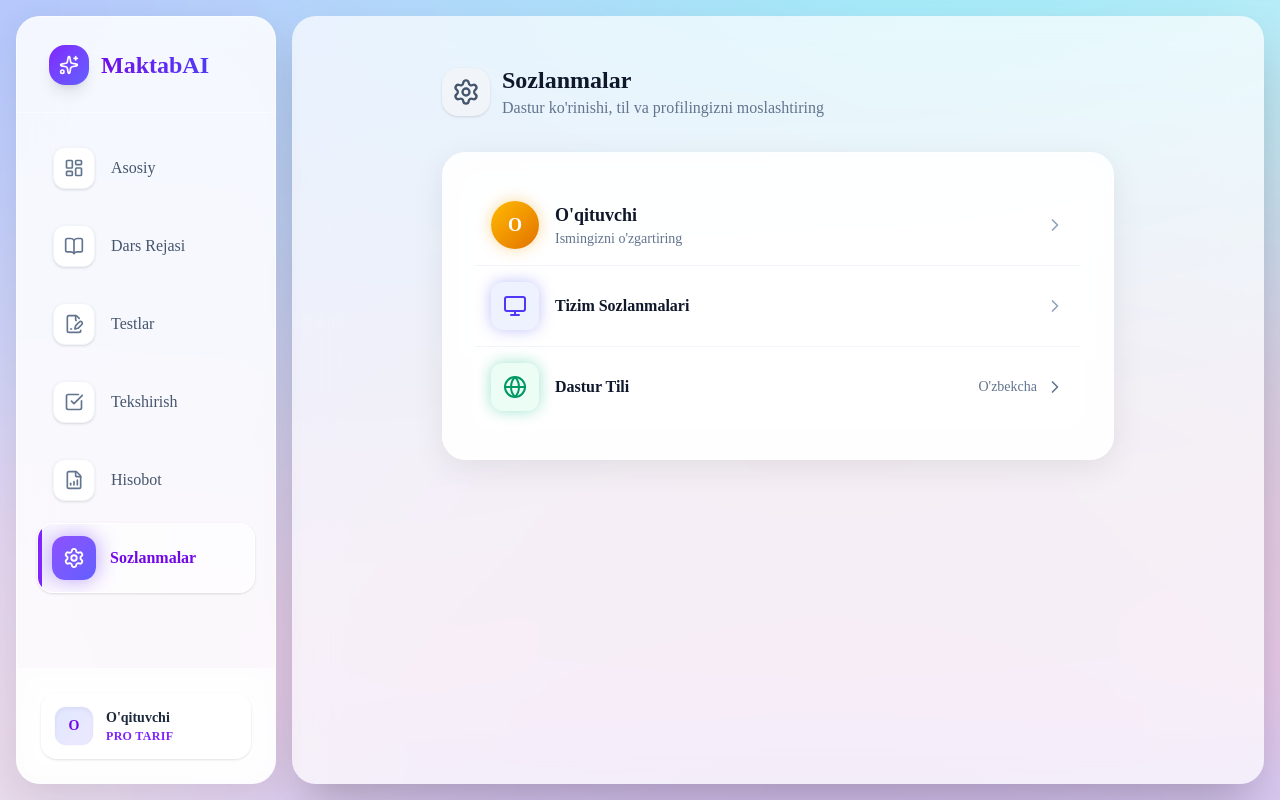
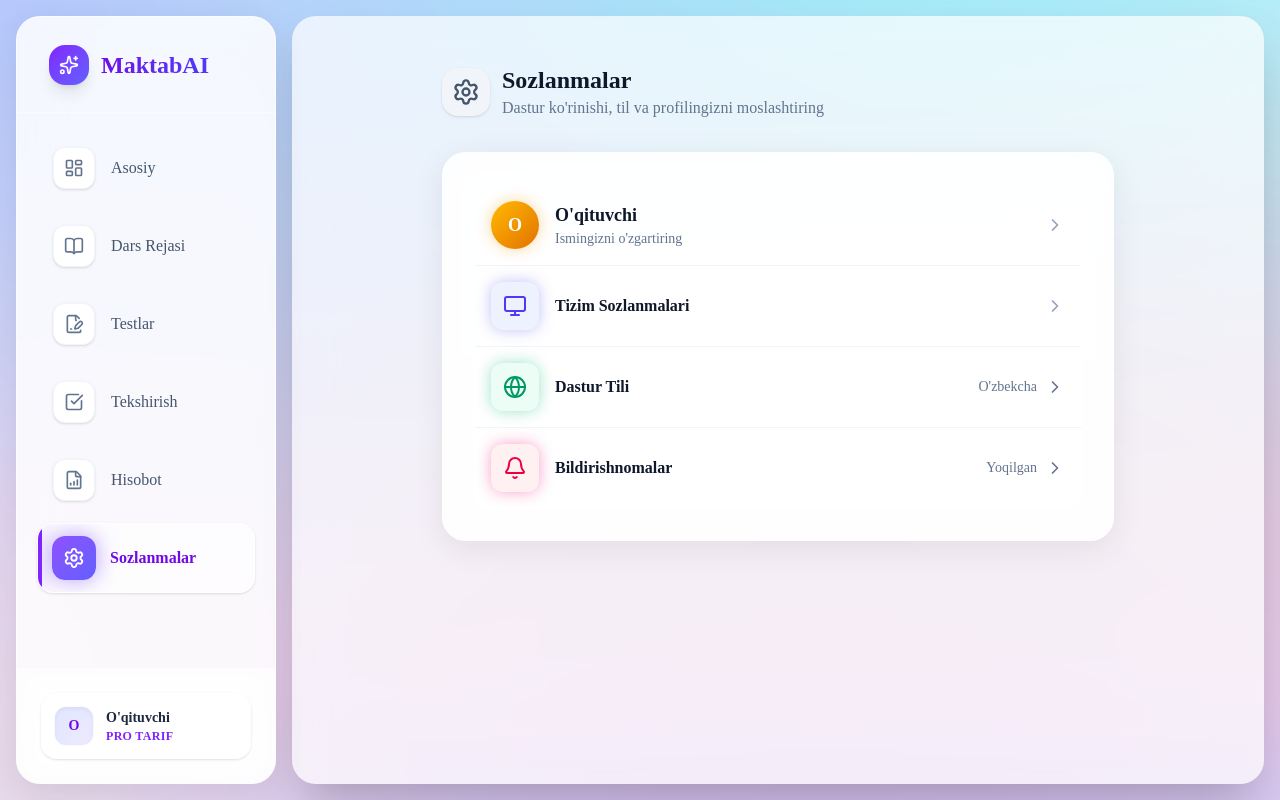
Before and after one commit to baxtiyorovbobojon06-ops/ZeroUp, a Next.js app: page /settings in a window 1280 px wide. Built offline with nearby package versions, Linux system fonts and the light colour scheme.

Commit message:
feat: Added Notification settings with toggle logic

```diff
--- a/src/app/settings/page.tsx
+++ b/src/app/settings/page.tsx
@@ -1,7 +1,7 @@
 "use client";
 
 import { useState } from "react";
-import { Settings, Moon, Sun, Globe, User, Save, Type, Monitor, ChevronRight, ChevronLeft, Check } from "lucide-react";
+import { Settings, Moon, Sun, Globe, User, Save, Type, Monitor, ChevronRight, ChevronLeft, Check, Bell } from "lucide-react";
 import toast from "react-hot-toast";
 import { useSettings } from "@/contexts/SettingsContext";
 import { Language } from "@/utils/translations";
@@ -12,12 +12,12 @@ import { Button } from "@/components/ui/Button";
 type FontSize = 'sm' | 'base' | 'lg';
 type FontFamily = 'inter' | 'roboto' | 'nunito';
 
-type ViewState = 'main' | 'system' | 'language' | 'profile';
+type ViewState = 'main' | 'system' | 'language' | 'profile' | 'notifications';
 
 export default function SettingsPage() {
   const {
-    theme, language, fontSize, fontFamily, profileName,
-    setTheme, setLanguage, setFontSize, setFontFamily, setProfileName, t
+    theme, language, fontSize, fontFamily, profileName, notificationsEnabled,
+    setTheme, setLanguage, setFontSize, setFontFamily, setProfileName, setNotificationsEnabled, t
   } = useSettings();
 
   const [currentView, setCurrentView] = useState<ViewState>('main');
@@ -80,6 +80,25 @@ export default function SettingsPage() {
           <div className="flex items-center gap-2 text-slate-500 dark:text-slate-400 group-hover:text-emerald-600 dark:group-hover:text-emerald-400 transition-colors">
             <span className="text-sm font-medium">
               {language === 'uz' ? "O'zbekcha" : language === 'ru' ? "Русский" : "English"}
+            </span>
+            <ChevronRight className="w-5 h-5" />
+          </div>
+        </button>
+
+        {/* Notifications List Item */}
+        <button
+          onClick={() => setCurrentView('notifications')}
+          className="w-full flex items-center p-4 hover:bg-slate-50 dark:hover:bg-slate-700/50 transition-colors group text-left"
+        >
+          <div className="p-3 bg-rose-50 dark:bg-rose-900/30 text-rose-600 dark:text-rose-400 rounded-xl shadow-[0_0_15px_rgba(243,24,125,0.4)] dark:shadow-[0_0_15px_rgba(243,24,125,0.2)] shrink-0 group-hover:scale-105 transition-transform">
+            <Bell className="w-6 h-6" />
+          </div>
+          <div className="ml-4 flex-1">
+            <h3 className="text-base font-bold text-slate-900 dark:text-slate-100">{t("notifications_title")}</h3>
+          </div>
+          <div className="flex items-center gap-2 text-slate-500 dark:text-slate-400 group-hover:text-rose-600 dark:group-hover:text-rose-400 transition-colors">
+            <span className="text-sm font-medium">
+              {notificationsEnabled ? "Yoqilgan" : "O'chirilgan"}
             </span>
             <ChevronRight className="w-5 h-5" />
           </div>
@@ -309,6 +328,52 @@ export default function SettingsPage() {
     </div>
   );
 
+  const renderNotificationsView = () => (
+    <div className="space-y-6 animate-in slide-in-from-right-4 duration-300">
+      <div className="flex items-center gap-3 mb-6">
+        <button
+          onClick={() => setCurrentView('main')}
+          className="p-2 hover:bg-slate-100 dark:hover:bg-slate-800 rounded-lg transition-colors text-slate-500"
+        >
+          <ChevronLeft className="w-6 h-6" />
+        </button>
+        <h2 className="text-xl font-bold text-slate-900 dark:text-slate-100">{t("notifications_title")}</h2>
+      </div>
+
+      <Card className="bg-white/80 dark:bg-slate-800/80 backdrop-blur-xl border-white/60 dark:border-slate-700/60">
+        <div className="flex items-start gap-4">
+          <div className="p-3 bg-rose-50 dark:bg-rose-900/30 text-rose-600 dark:text-rose-400 rounded-xl shadow-[0_0_15px_rgba(243,24,125,0.4)] dark:shadow-[0_0_15px_rgba(243,24,125,0.2)] shrink-0">
+            <Bell className="w-6 h-6" />
+          </div>
+          <div className="flex-1 space-y-4">
+            <div>
+              <p className="text-sm text-slate-500 dark:text-slate-400">{t("notifications_desc")}</p>
+            </div>
+
+            <div className="flex items-center justify-between p-4 bg-white dark:bg-slate-900/50 border border-slate-200 dark:border-slate-700 rounded-xl">
+              <div>
+                <h4 className="font-bold text-slate-900 dark:text-slate-100">{t("notifications_enable")}</h4>
+                <p className="text-sm text-slate-500 dark:text-slate-400">{t("notifications_enable_desc")}</p>
+              </div>
+
+              <button
+                onClick={() => {
+                  setNotificationsEnabled(!notificationsEnabled);
+                  if (!notificationsEnabled) {
+                    toast.success(t("saved_msg"));
+                  }
+                }}
+                className={`relative inline-flex h-7 w-12 items-center rounded-full transition-colors focus:outline-none ${notificationsEnabled ? 'bg-rose-500' : 'bg-slate-300 dark:bg-slate-600'}`}
+              >
+                <span className={`inline-block h-5 w-5 transform rounded-full bg-white transition-transform ${notificationsEnabled ? 'translate-x-6' : 'translate-x-1'}`} />
+              </button>
+            </div>
+          </div>
+        </div>
+      </Card>
+    </div>
+  );
+
   return (
     <div className="max-w-2xl mx-auto py-4">
       {/* Header, only show if in main view to save space, or keep it always? */}
@@ -328,6 +393,7 @@ export default function SettingsPage() {
       {currentView === 'system' && renderSystemView()}
       {currentView === 'language' && renderLanguageView()}
       {currentView === 'profile' && renderProfileView()}
+      {currentView === 'notifications' && renderNotificationsView()}
     </div>
   );
 }
--- a/src/contexts/SettingsContext.tsx
+++ b/src/contexts/SettingsContext.tsx
@@ -13,11 +13,13 @@ interface SettingsContextType {
   fontSize: FontSize;
   fontFamily: FontFamily;
   profileName: string;
+  notificationsEnabled: boolean;
   setTheme: (t: Theme) => void;
   setLanguage: (l: Language) => void;
   setFontSize: (s: FontSize) => void;
   setFontFamily: (f: FontFamily) => void;
   setProfileName: (n: string) => void;
+  setNotificationsEnabled: (n: boolean) => void;
   t: (key: string) => string;
 }
 
@@ -29,6 +31,7 @@ export function SettingsProvider({ children }: { children: React.ReactNode }) {
   const [fontSize, setFontSizeState] = useState<FontSize>('base');
   const [fontFamily, setFontFamilyState] = useState<FontFamily>('inter');
   const [profileName, setProfileNameState] = useState<string>("O'qituvchi");
+  const [notificationsEnabled, setNotificationsState] = useState<boolean>(true);
   const [isLoaded, setIsLoaded] = useState(false);
 
   useEffect(() => {
@@ -38,12 +41,14 @@ export function SettingsProvider({ children }: { children: React.ReactNode }) {
     const savedSize = localStorage.getItem('fontSize') as FontSize;
     const savedFont = localStorage.getItem('fontFamily') as FontFamily;
     const savedName = localStorage.getItem('profileName');
+    const savedNotifications = localStorage.getItem('notificationsEnabled');
 
     if (savedTheme) setThemeState(savedTheme);
     if (savedLang) setLanguageState(savedLang);
     if (savedSize) setFontSizeState(savedSize);
     if (savedFont) setFontFamilyState(savedFont);
     if (savedName) setProfileNameState(savedName);
+    if (savedNotifications !== null) setNotificationsState(savedNotifications === 'true');
 
     setIsLoaded(true);
   }, []);
@@ -84,14 +89,19 @@ export function SettingsProvider({ children }: { children: React.ReactNode }) {
     if (isLoaded) localStorage.setItem('profileName', newName);
   };
 
+  const setNotificationsEnabled = (enabled: boolean) => {
+    setNotificationsState(enabled);
+    if (isLoaded) localStorage.setItem('notificationsEnabled', enabled.toString());
+  };
+
   const t = (key: string): string => {
     return translations[language][key] || key;
   };
 
   return (
     <SettingsContext.Provider value={{
-      theme, language, fontSize, fontFamily, profileName,
-      setTheme, setLanguage, setFontSize, setFontFamily, setProfileName, t
+      theme, language, fontSize, fontFamily, profileName, notificationsEnabled,
+      setTheme, setLanguage, setFontSize, setFontFamily, setProfileName, setNotificationsEnabled, t
     }}>
       {children}
     </SettingsContext.Provider>
--- a/src/utils/translations.ts
+++ b/src/utils/translations.ts
@@ -38,6 +38,10 @@ export const translations: TranslationsMap = {
     "profile_title": "Foydalanuvchi Profili",
     "profile_desc": "Ismingizni o'zgartiring",
     "profile_name_label": "Ism-sharifingiz",
+    "notifications_title": "Bildirishnomalar",
+    "notifications_desc": "Xabarnomalarni yoqish yoki o'chirish",
+    "notifications_enable": "Barcha bildirishnomalar",
+    "notifications_enable_desc": "Vazifalar tekshirilib bo'lganda xabar berish",
     "save_btn": "Saqlash",
     "saved_msg": "Sozlanmalar muvaffaqiyatli saqlandi!",
   },
@@ -72,6 +76,10 @@ export const translations: TranslationsMap = {
     "profile_title": "Профиль пользователя",
     "profile_desc": "Измените свое имя",
     "profile_name_label": "Ваше имя и фамилия",
+    "notifications_title": "Уведомления",
+    "notifications_desc": "Включить или выключить уведомления",
+    "notifications_enable": "Все уведомления",
+    "notifications_enable_desc": "Уведомлять о завершении проверки заданий",
     "save_btn": "Сохранить",
     "saved_msg": "Настройки успешно сохранены!",
   },
@@ -106,6 +114,10 @@ export const translations: TranslationsMap = {
     "profile_title": "User Profile",
     "profile_desc": "Change your display name",
     "profile_name_label": "Full Name",
+    "notifications_title": "Notifications",
+    "notifications_desc": "Enable or disable notifications",
+    "notifications_enable": "All notifications",
+    "notifications_enable_desc": "Notify when tasks grading is complete",
     "save_btn": "Save",
     "saved_msg": "Settings saved successfully!",
   }
```
